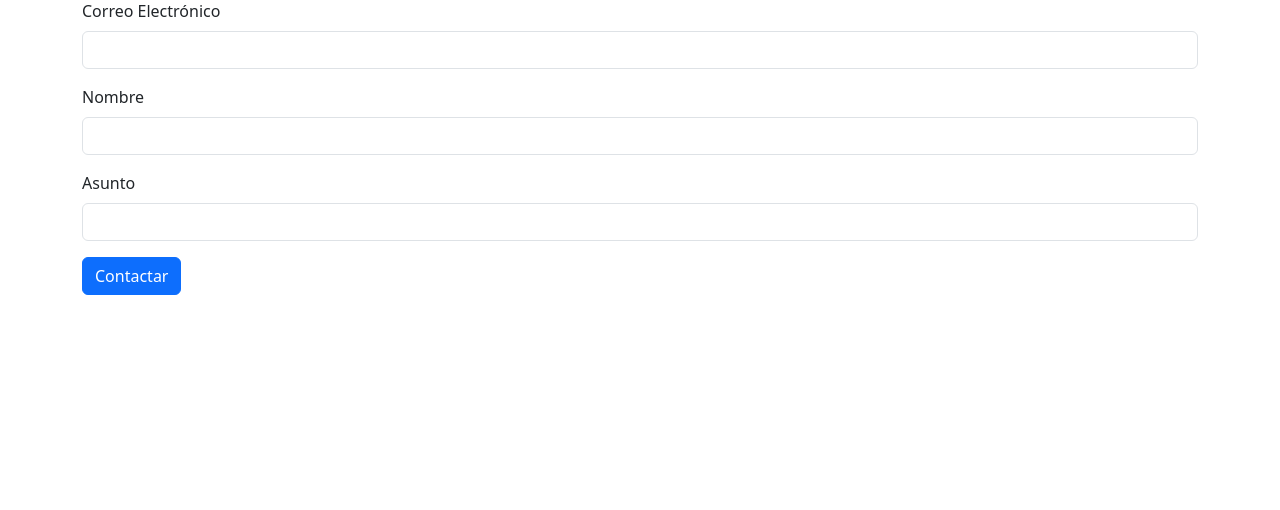
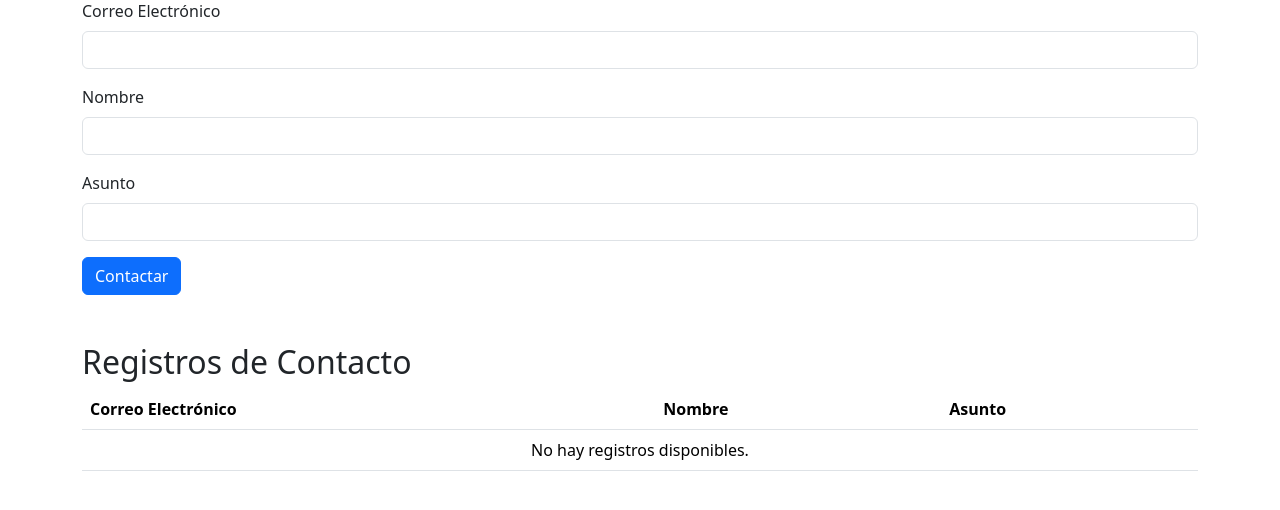
Before and after one commit to annav-120/flask7a, a Flask app: page /contacto in a window 1280 px wide. Shown: the part 105-615 px from the top of the page. Run offline with Flask 3, Linux system fonts and the light colour scheme.

Commit message:
Update contacto.html

```diff
--- a/templates/contacto.html
+++ b/templates/contacto.html
@@ -3,15 +3,11 @@
 <head>
     <meta charset="UTF-8">
     <meta name="viewport" content="width=device-width, initial-scale=1.0">
-
     <title>Formulario de Contacto</title>
-
     <!-- Bootstrap CSS -->
-    <link href="https://cdn.jsdelivr.net/npm/bootstrap@5.3.3/dist/css/bootstrap.min.css" rel="stylesheet" integrity="sha384-QWTKZyjpPEjISv5WaRU9OFeRpok6YctnYmDr5pNlyT2bRjXh0JMhjY6hW+ALEwIH" crossorigin="anonymous">
-
+    <link href="https://cdn.jsdelivr.net/npm/bootstrap@5.3.3/dist/css/bootstrap.min.css" rel="stylesheet">
     <!-- jQuery -->
-    <script src="https://code.jquery.com/jquery-3.7.1.min.js" integrity="sha256-/JqT3SQfawRcv/BIHPThkBvs0OEvtFFmqPF/lYI/Cxo=" crossorigin="anonymous"></script>
-
+    <script src="https://code.jquery.com/jquery-3.7.1.min.js"></script>
     <!-- jQuery Validation -->
     <script src="https://cdnjs.cloudflare.com/ajax/libs/jquery-validate/1.19.5/jquery.validate.min.js"></script>
 </head>
@@ -35,7 +31,33 @@
         </form>
     </div>
 
+    <div class="container mt-5">
+        <h2>Registros de Contacto</h2>
+        <table class="table">
+            <thead>
+                <tr>
+                    <th>Correo Electrónico</th>
+                    <th>Nombre</th>
+                    <th>Asunto</th>
+                </tr>
+            </thead>
+            <tbody>
+                {% for registro in registros %}
+                    <tr>
+                        <td>{{ registro[1] }}</td>  <!-- Correo Electrónico -->
+                        <td>{{ registro[2] }}</td>  <!-- Nombre -->
+                        <td>{{ registro[3] }}</td>  <!-- Asunto -->
+                    </tr>
+                {% else %}
+                    <tr>
+                        <td colspan="3" class="text-center">No hay registros disponibles.</td>
+                    </tr>
+                {% endfor %}
+            </tbody>
+        </table>
+    </div>
+
     <!-- Bootstrap JS -->
-    <script src="https://cdn.jsdelivr.net/npm/bootstrap@5.3.3/dist/js/bootstrap.bundle.min.js" integrity="sha384-YvpcrYf0tY3lHB60NNkmXc5s9fDVZLESaAA55NDzOxhy9GkcIdslK1eN7N6jIeHz" crossorigin="anonymous"></script>
+    <script src="https://cdn.jsdelivr.net/npm/bootstrap@5.3.3/dist/js/bootstrap.bundle.min.js"></script>
 </body>
 </html>
```
